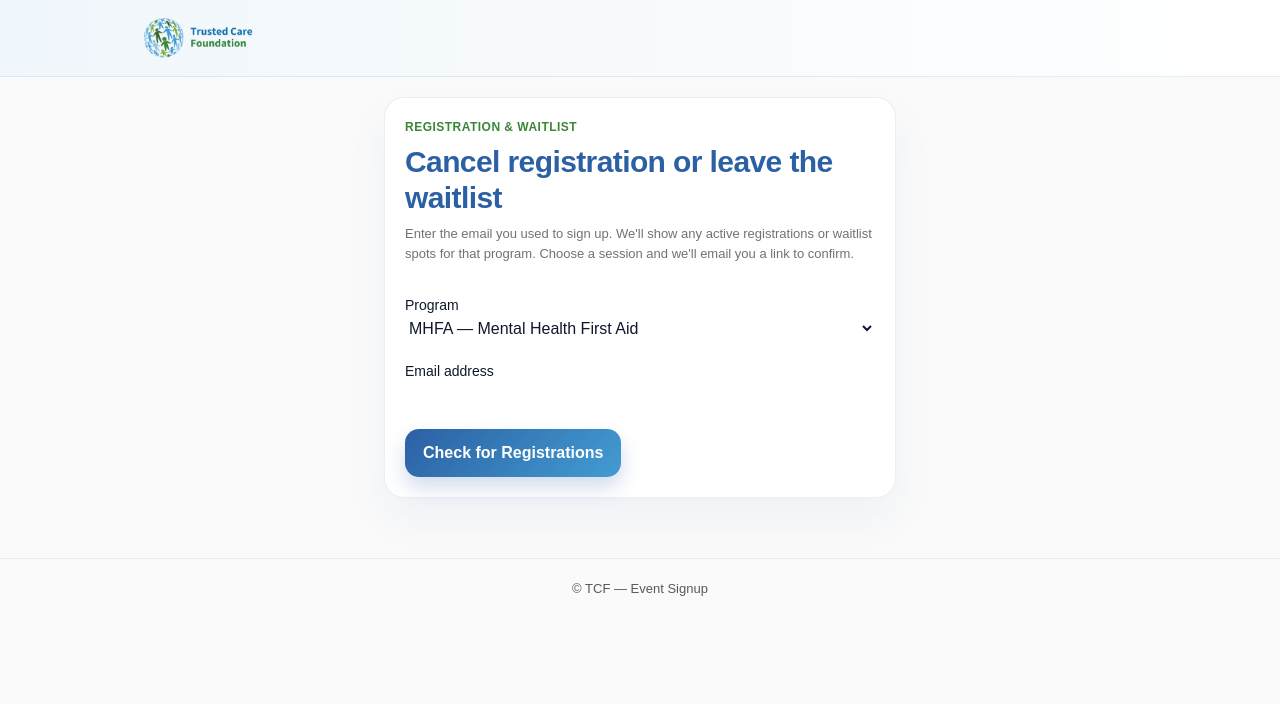
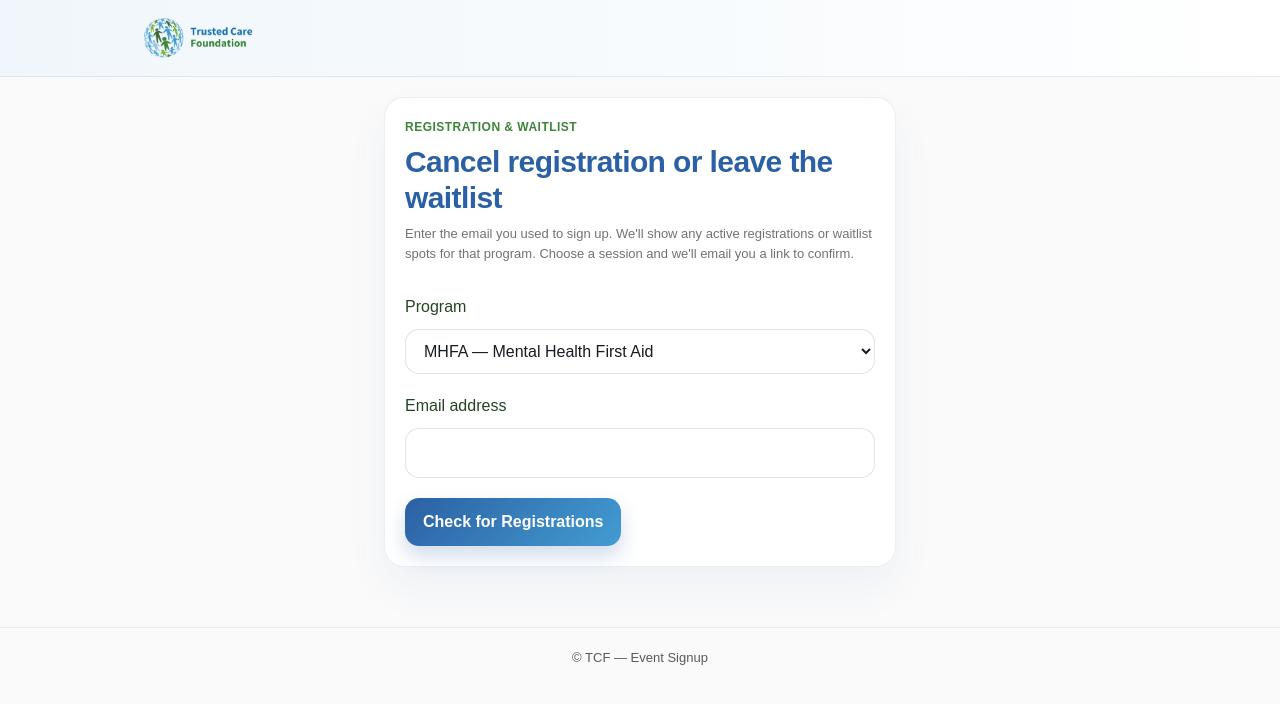
Before and after one commit to TCFEngTeam/tcf-signup-site, a Next.js app: page /trainings/unregister in a window 1280 px wide. Shown: the top 704 px of the page. Built offline with nearby package versions, Linux system fonts and the light colour scheme.

Commit message:
fixed styling of unregister page.

```diff
--- a/src/components/unregister/UnregisterForm.tsx
+++ b/src/components/unregister/UnregisterForm.tsx
@@ -153,10 +153,10 @@ export default function UnregisterForm({
   return (
     <form
       onSubmit={isSelectingSession ? handleSendConfirmation : handleCheckRegistrations}
-      className="space-y-5"
+      className="event-signup-form space-y-5"
     >
       <div>
-        <label htmlFor="unregister-program" className="block text-sm font-medium">
+        <label htmlFor="unregister-program" className="field-label">
           {request.programLabel}
         </label>
         <select
@@ -195,7 +195,7 @@ export default function UnregisterForm({
 
           {!isSent ? (
             <div>
-              <label htmlFor="unregister-session" className="block text-sm font-medium">
+              <label htmlFor="unregister-session" className="field-label">
                 {request.sessionLabel}
               </label>
               <select
@@ -232,7 +232,7 @@ export default function UnregisterForm({
         </>
       ) : (
         <div>
-          <label htmlFor="unregister-email" className="block text-sm font-medium">
+          <label htmlFor="unregister-email" className="field-label">
             {request.emailLabel}
           </label>
           <input
```
